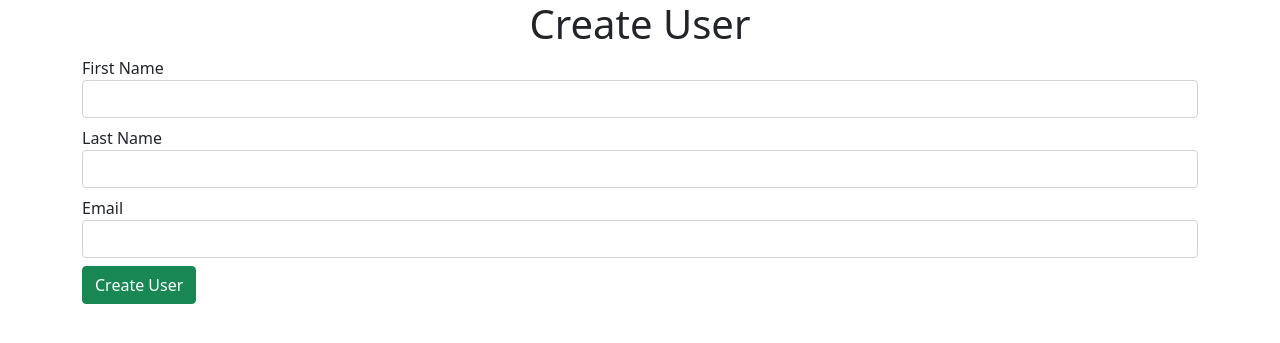
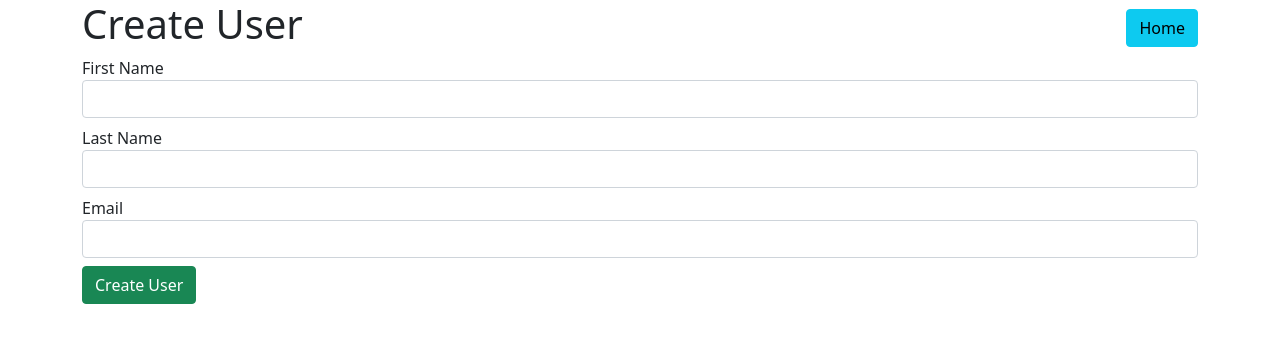
Before and after one commit to jrduncan1/python, a Flask app: page /users/new in a window 1280 px wide. Shown: the top 343 px of the page. Run offline with Flask 2, Linux system fonts and the light colour scheme.

Commit message:
button formatting users_crud

```diff
--- a/flask_mysql/crud/users_crud/flask_app/templates/users_all.html
+++ b/flask_mysql/crud/users_crud/flask_app/templates/users_all.html
@@ -14,7 +14,7 @@
             <h1 class="text-center">Here Are Our Users</h1>
         </div>
         <div class="row">
-            <table class="table">
+            <table class="table table-striped">
                 <thead>
                     <tr>
                         <th>First Name</th>
--- a/flask_mysql/crud/users_crud/flask_app/templates/users_edit.html
+++ b/flask_mysql/crud/users_crud/flask_app/templates/users_edit.html
@@ -13,7 +13,7 @@
         <div class="row">
             <div class="d-flex justify-content-between align-items-center">
                 <h1>Edit User</h1>
-                <a href="/" class="btn btn-secondary">Home</a>
+                <a href="/" class="btn btn-info">Home</a>
             </div>
         </div>
         <form action="/users/{{users.id}}/update" method="post">
--- a/flask_mysql/crud/users_crud/flask_app/templates/users_new.html
+++ b/flask_mysql/crud/users_crud/flask_app/templates/users_new.html
@@ -10,7 +10,10 @@
 </head>
 <body>
     <div class="container">
-        <h1 class="text-center">Create User</h1>
+        <div class="d-flex justify-content-between align-items-center">
+            <h1>Create User</h1>
+            <a href="/" class="btn btn-info">Home</a>
+        </div>
         <form action="/users/create" method="post">
             <div class="mb-2">
                 <label for="first_name">First Name</label>
--- a/flask_mysql/crud/users_crud/flask_app/templates/users_one.html
+++ b/flask_mysql/crud/users_crud/flask_app/templates/users_one.html
@@ -13,7 +13,7 @@
         <div class="row">
             <div class="d-flex justify-content-between align-items-center">
                 <h1>User Info</h1>
-                <a href="/" class="btn btn-secondary">Home</a>
+                <a href="/" class="btn btn-info">Home</a>
             </div>
         </div>
         <div class="row">
```
